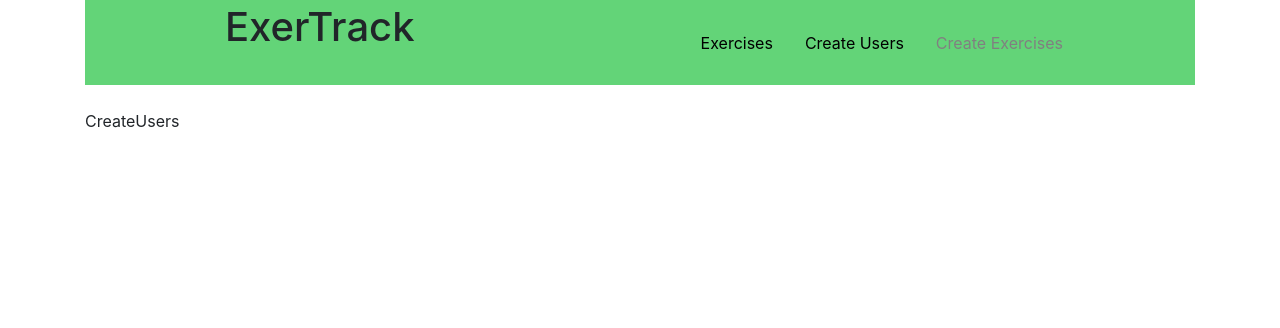
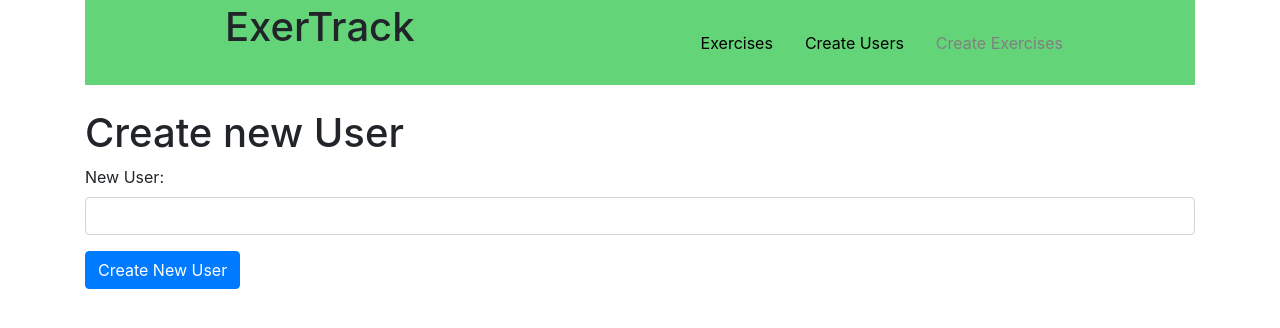
Before and after one commit to just-sid/Mern-basic, a React (Create React App) app: page /createUsers in a window 1280 px wide. Shown: the top 328 px of the page. Built offline with nearby package versions, Linux system fonts and the light colour scheme.

Commit message:
CreateUsers component

```diff
--- a/src/components/create-users.component.jsx
+++ b/src/components/create-users.component.jsx
@@ -1,10 +1,44 @@
 import React, { Component } from 'react';
 
 class CreateUsers extends Component {
+    constructor(props) {
+        super(props);
+        this.state = { user: '' }
+    }
+
+    onChangeUser = (e) => {
+        this.setState({
+            user: e.target.value
+        });
+    }
+
+    onSubmit = (e) => {
+        e.preventDefault();
+
+        const user = {user: this.state.user}
+        console.log(user);
+        console.log('New user created');
+        window.location='/';
+    }
+
     render() {
         return (
             <div>
-                <p>CreateUsers</p>
+                <h1>Create new User</h1>
+                <form onSubmit = {this.onSubmit} >
+                <div className='form-group'>
+                        <label>New User: </label>
+                        <input type="text"
+                            required
+                            className="form-control"
+                            value={this.state.user}
+                            onChange={this.onChangeUser}>
+                            </input>
+                    </div>
+                    <div className="form-group">
+                            <input type="submit" value="Create New User" className="btn btn-primary" />
+                        </div>
+                </form>
             </div>
          );
     }
```
Lines whose indentation alone changed are shown as unchanged.
